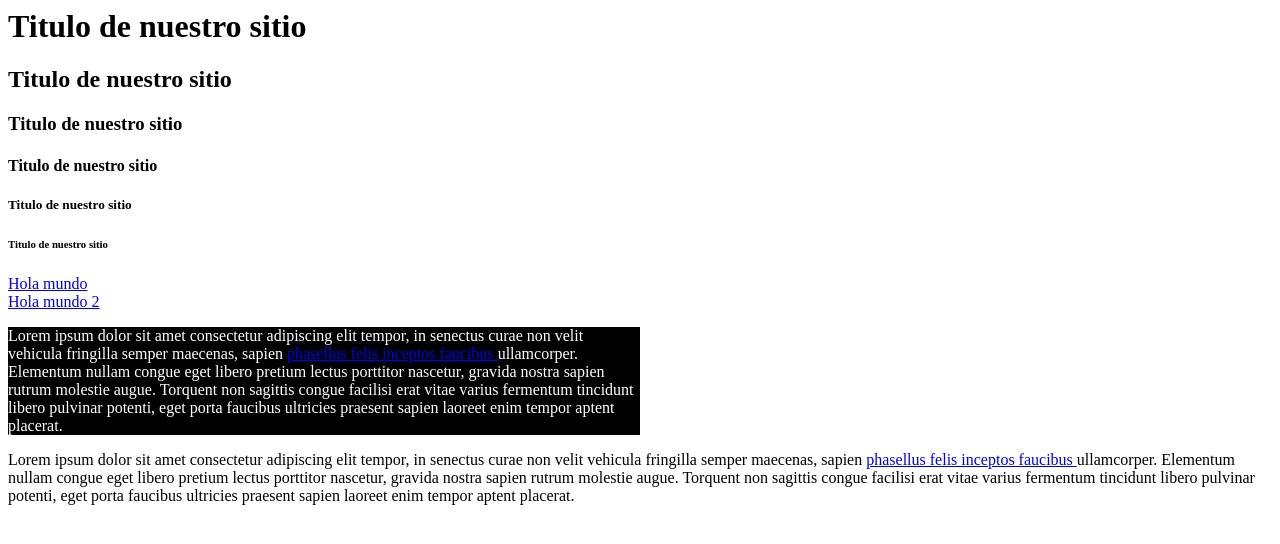
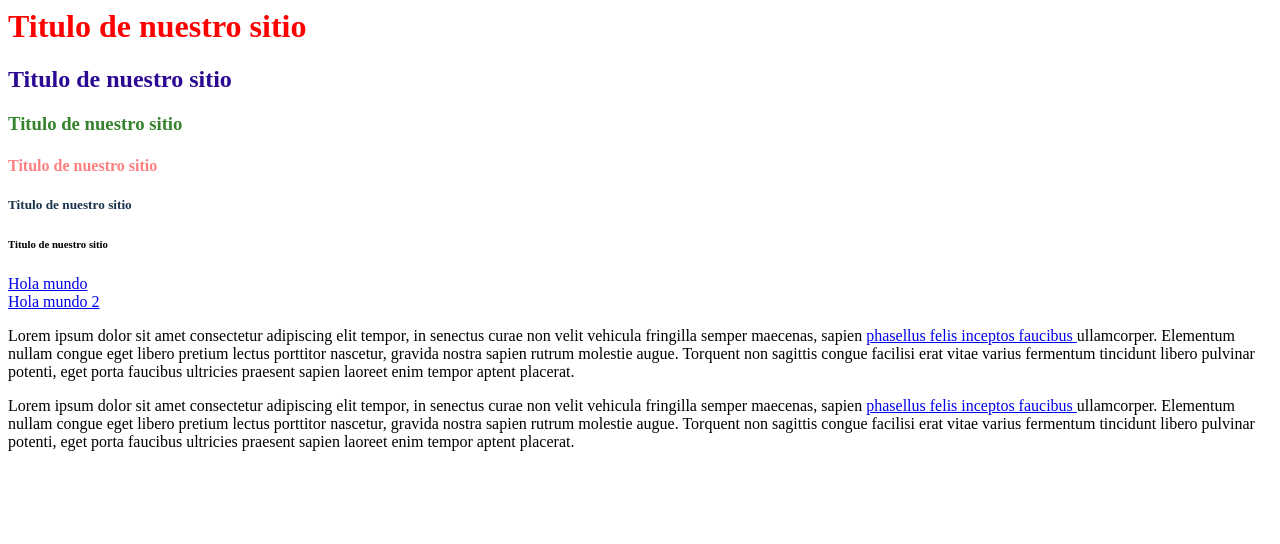
Before and after one commit to NicolasB0429/FalconMaster, a plain HTML site: page index.html in a window 1280 px wide. Drawn offline with Linux system fonts and the light colour scheme.

Commit message:
Unidades de Color

```diff
--- a/css/style.css
+++ b/css/style.css
@@ -1,17 +1,21 @@
-body{
-    /* por defecto siempre es 16px */
-    font-size: 16px;
+/* Palabras clave */
+/* La que no se usa */
+h1{
+    color: red;
 }
-/* % en este caso toma al padre body */
-div{
-    font-size: 20px;
-    background-color: black;
-    color: white;
-    width: 50%;
+/* Práctica y más usada */
+h2{
+    color: #2c0993;
 }
-/* em es para el padre más cercano  */
-/* rem es para el padre body */
-div p{
-    font-size: 1em;
-    font-size: 1rem;
+/* RGB no se usa mucho pero i para la opacidad*/
+h3{
+    color: rgb(53,131,44);
 }
+/* opacado (transparencia) */
+h4{
+    /* del 0 al 1 opacidad */
+    color: rgb(251, 0, 0,.5);
+}
+h5{
+    color: rgb(10%, 20%, 30%);
+}
```
